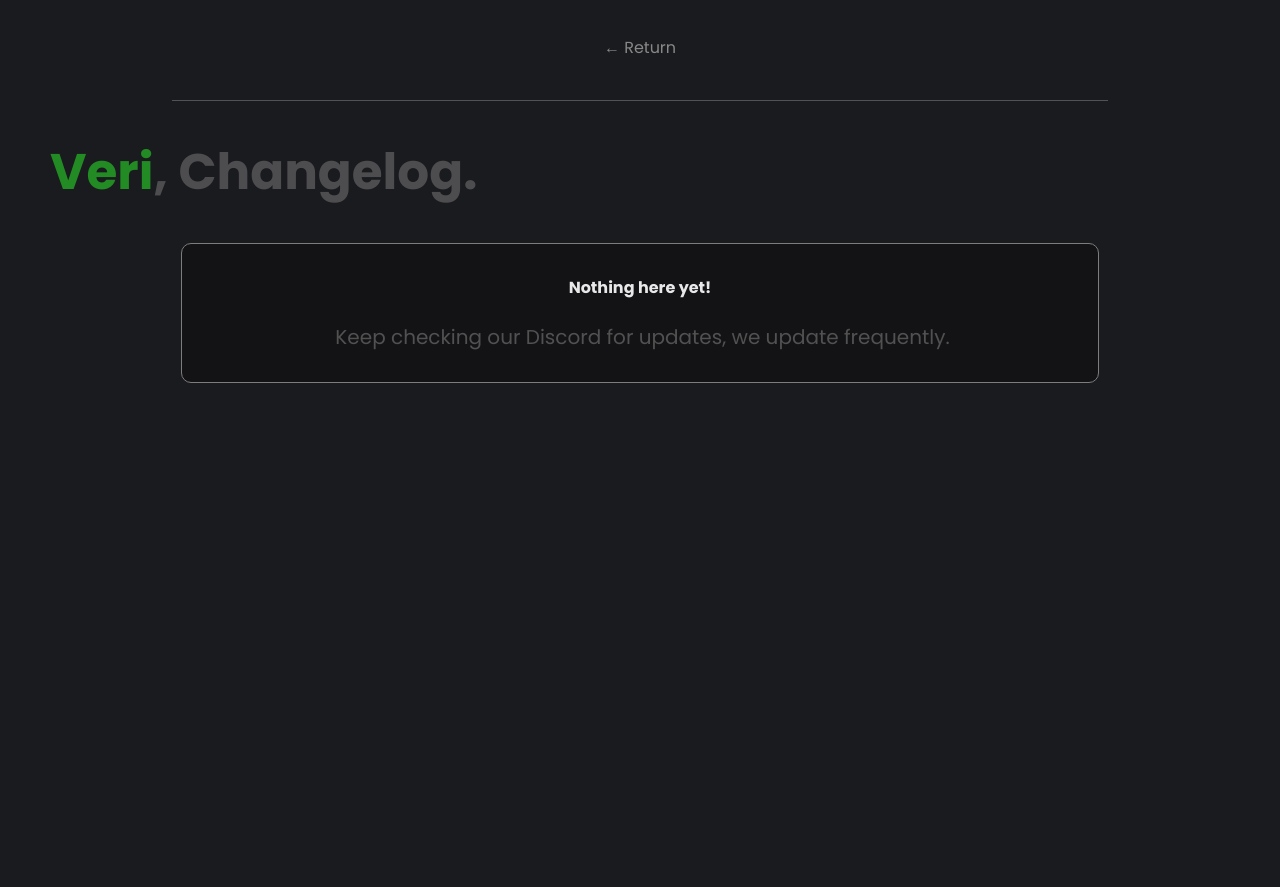
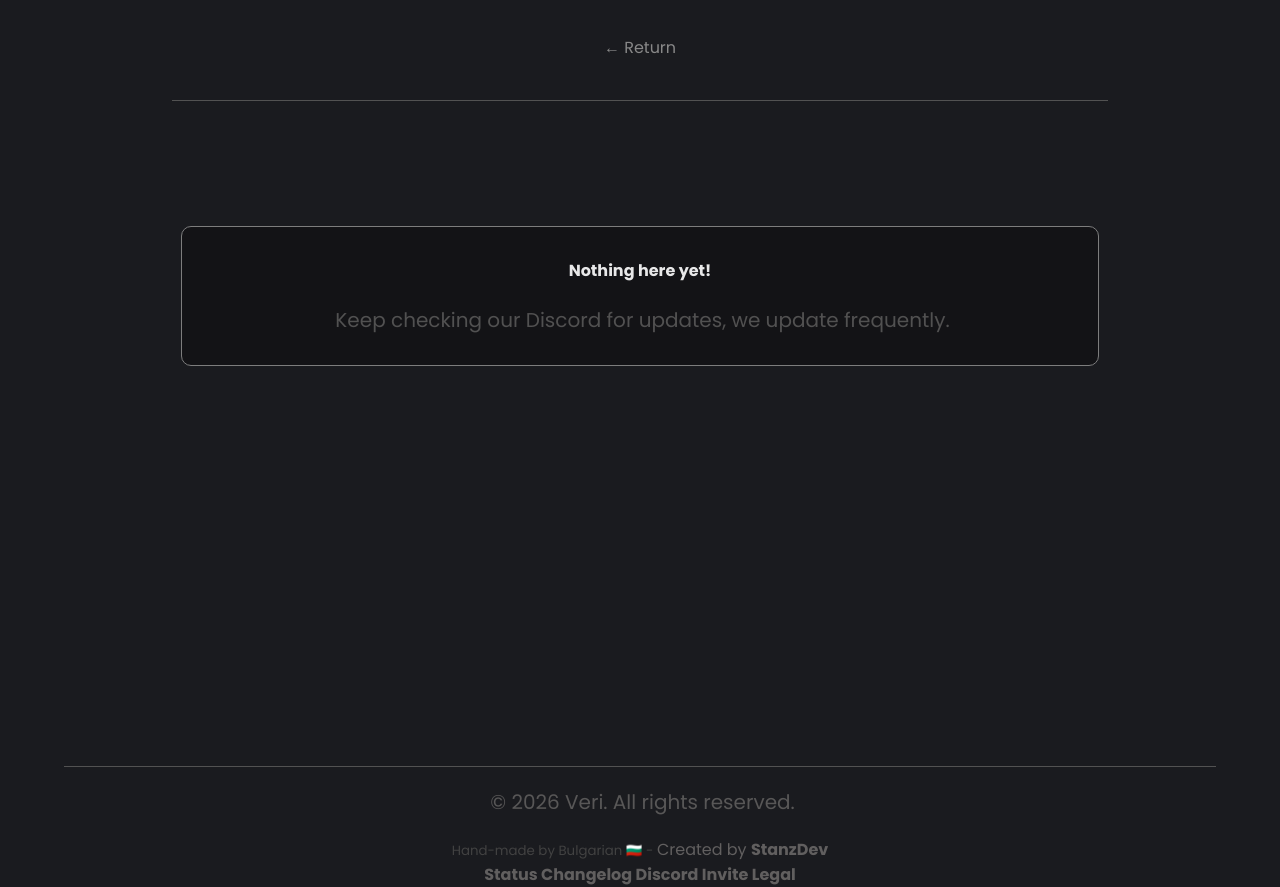
Before and after one commit to Stanzzzzz21/Veri.-Website, a plain HTML site: page changelog.html in a window 1280 px wide. Before the commit the page ends 800 px from the top, so only its background shows below. Drawn offline with Linux system fonts and the light colour scheme.

Commit message:
Update changelog.html

```diff
--- a/changelog.html
+++ b/changelog.html
@@ -6,10 +6,22 @@
     <title>Changelog</title>
     <link rel="stylesheet" href="style.css">
     <link rel="icon" href="captcha.png">
+
 </head>
-<body>
+<body><script src="script.js"></script>
     <footer> <br> <a href="index.html"> ←  Return</a> </footer>
-    <h1 style="margin-left: 50px;"> <span> Veri</span>, Changelog.</h1>
+   <br><br><br> <br><br>
     <div class="stats3" style="text-align: center;"><h4>Nothing here yet!</h4> <p>Keep checking our Discord for updates, we update frequently.</p></div>
+
+
+
+    <br><br><br><br><br><br><br><br><br><br><br><br><br><br><br><br><div class="copyright">
+    <p>&copy; 2026 Veri. All rights reserved.</p>
+    <small> Hand-made by Bulgarian 🇧🇬 - </small>
+    <a href="https://www.stanzdev.uk/" style="color: #615f5f; font-size: 16px;">Created by <b>StanzDev </b></a><br>
+    <b><a href="https://status.stanzdev.uk/" style="color: #615f5f; font-size: 16px;">Status</a>&nbsp;<a href="changelog.html" style="color: #615f5f; font-size: 16px;">Changelog</a>&nbsp;<a href="https://discord.gg/EMKsdWpQgr"  style="color: #615f5f; font-size: 16px;" class="footer-btn">Discord</a>
+  <a href="https://discord.com/oauth2/authorize?client_id=1516546559838519316&permissions=8&integration_type=0&scope=bot" style="color: #615f5f; font-size: 16px;" class="footer-btn">Invite</a>
+  <a href="Veri. User Agreements..pdf"  style="color: #615f5f; font-size: 16px;" class="footer-btn">Legal</a></b>
+ </div>
 </body>
 </html>
```
